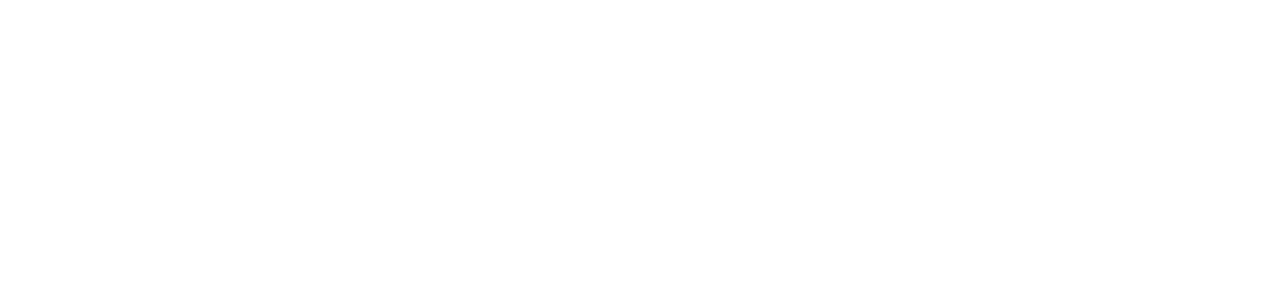
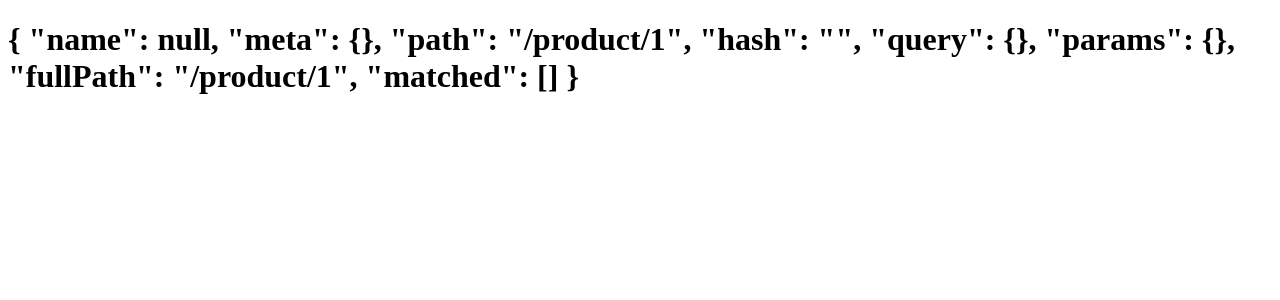
Before and after one commit to sungkuk5420/nuxt-learn, a Nuxt app: page /product/1 in a window 1280 px wide. Before the commit this address had no page. Shown: the top 300 px of the page. Built offline with nearby package versions, Linux system fonts and the light colour scheme.

Commit message:
레이아웃 추가

```diff
--- /dev/null
+++ b/layouts/default.vue
@@ -0,0 +1,17 @@
+<template>
+  <div>
+    <h1>{{ $route }}</h1>
+    <Nuxt/>
+  </div>
+
+</template>
+
+<script>
+export default {
+
+}
+</script>
+
+<style>
+
+</style>
```
